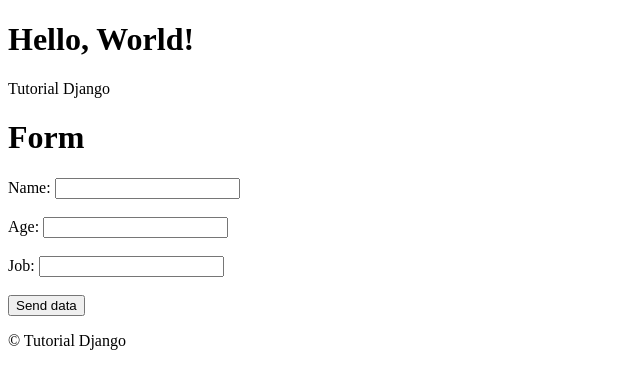
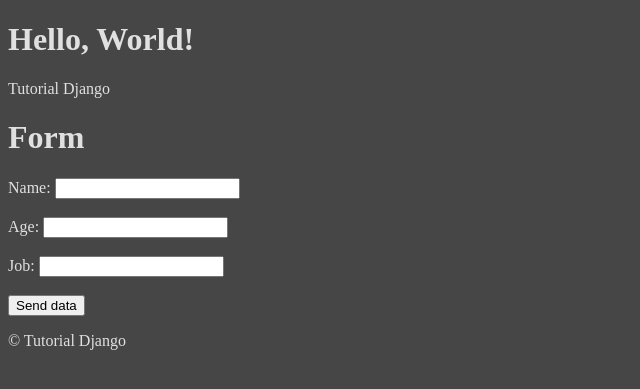
Before and after one commit to falces/djangoCrashCourse, a Django app: page /basicform in a window 1280 px wide. Shown: the top 389 px of the page, without its empty margins (0-640 px from the left). Run offline with Django 5.2, Linux system fonts and the light colour scheme.

Commit message:
ADD: Static files

```diff
--- a/tutorialproject/core/settings.py
+++ b/tutorialproject/core/settings.py
@@ -116,6 +116,7 @@ USE_TZ = True
 # https://docs.djangoproject.com/en/5.2/howto/static-files/
 
 STATIC_URL = 'static/'
+STATICFILES_DIRS = [BASE_DIR / 'static']
 
 # Default primary key field type
 # https://docs.djangoproject.com/en/5.2/ref/settings/#default-auto-field
--- a/tutorialproject/core/urls.py
+++ b/tutorialproject/core/urls.py
@@ -16,8 +16,12 @@ Including another URLconf
 """
 from django.contrib import admin
 from django.urls import path, include
+from django.conf.urls.static import static
+from django.conf import settings
 
 urlpatterns = [
     path('admin/', admin.site.urls),
     path('', include('todos.urls')),
 ]
+
+urlpatterns += static(settings.STATIC_URL, document_root=settings.STATIC_ROOT)
--- /dev/null
+++ b/tutorialproject/static/css/styles.css
@@ -0,0 +1,4 @@
+body {
+    background-color: #464646;
+    color: #e0e0e0;
+}
--- a/tutorialproject/todos/templates/base.html
+++ b/tutorialproject/todos/templates/base.html
@@ -1,11 +1,15 @@
 <!DOCTYPE html>
 <html lang="en">
+
 <head>
     <meta charset="UTF-8">
     <meta name="viewport" content="width=device-width, initial-scale=1.0">
     <meta name="description" content="Tutorial Django">
     <title>Tutorial Django - {% block title %}{% endblock %}</title>
+    {% load static %}
+    <link rel="stylesheet" href="{% static 'css/styles.css' %}">
 </head>
+
 <body>
     <h1>Hello, World!</h1>
     <p>Tutorial Django</p>
@@ -17,4 +21,5 @@
         <p>© {{ "now"|date:"Y" }} Tutorial Django</p>
     </footer>
 </body>
+
 </html>
```
Also changed, not shown: tutorialproject/todos/templates/person_details.html (line endings or trailing spaces).
